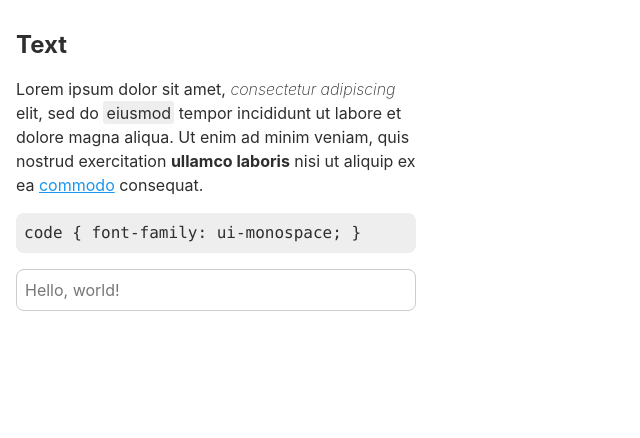
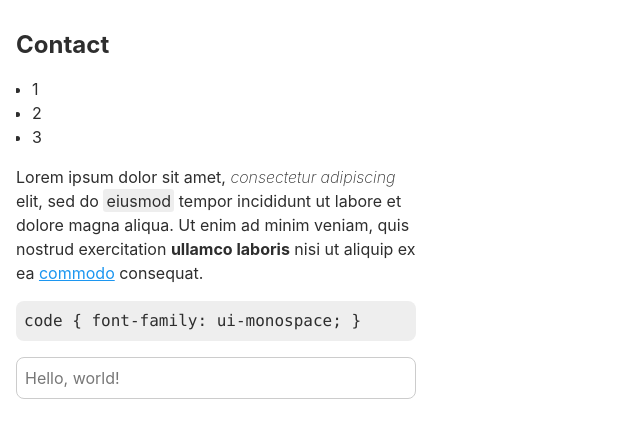
Before and after one commit to leegeunhyeok/ghlee, a website: page packages/css/index.html in a window 1280 px wide. Shown: the part 54-492 px from the top of the page, without its empty margins (0-640 px from the left). Drawn offline with Linux system fonts and the light colour scheme; a web font is replaced by a local one.

Commit message:
feat: add ul tag style

```diff
--- a/packages/css/index.css
+++ b/packages/css/index.css
@@ -49,3 +49,7 @@
   border-radius: .2rem;
   background-color: var(--backgroundSecondary);
 }
+
+ul {
+  padding-left: 1rem;
+}
--- a/packages/css/index.html
+++ b/packages/css/index.html
@@ -26,7 +26,12 @@
       <h1>@ghlee/css</h1>
     </header>
     <section>
-      <h2>Text</h2>
+      <h2>Contact</h2>
+      <ul>
+        <li>1</li>
+        <li>2</li>
+        <li>3</li>
+      </ul>
       <p>
         Lorem ipsum dolor sit amet, <i>consectetur adipiscing</i> elit, sed do <span>eiusmod</span> tempor incididunt ut labore et dolore magna aliqua. Ut enim ad minim veniam, quis nostrud exercitation <b>ullamco laboris</b> nisi ut aliquip ex ea <a href="#">commodo</a> consequat.
       </p>
```
